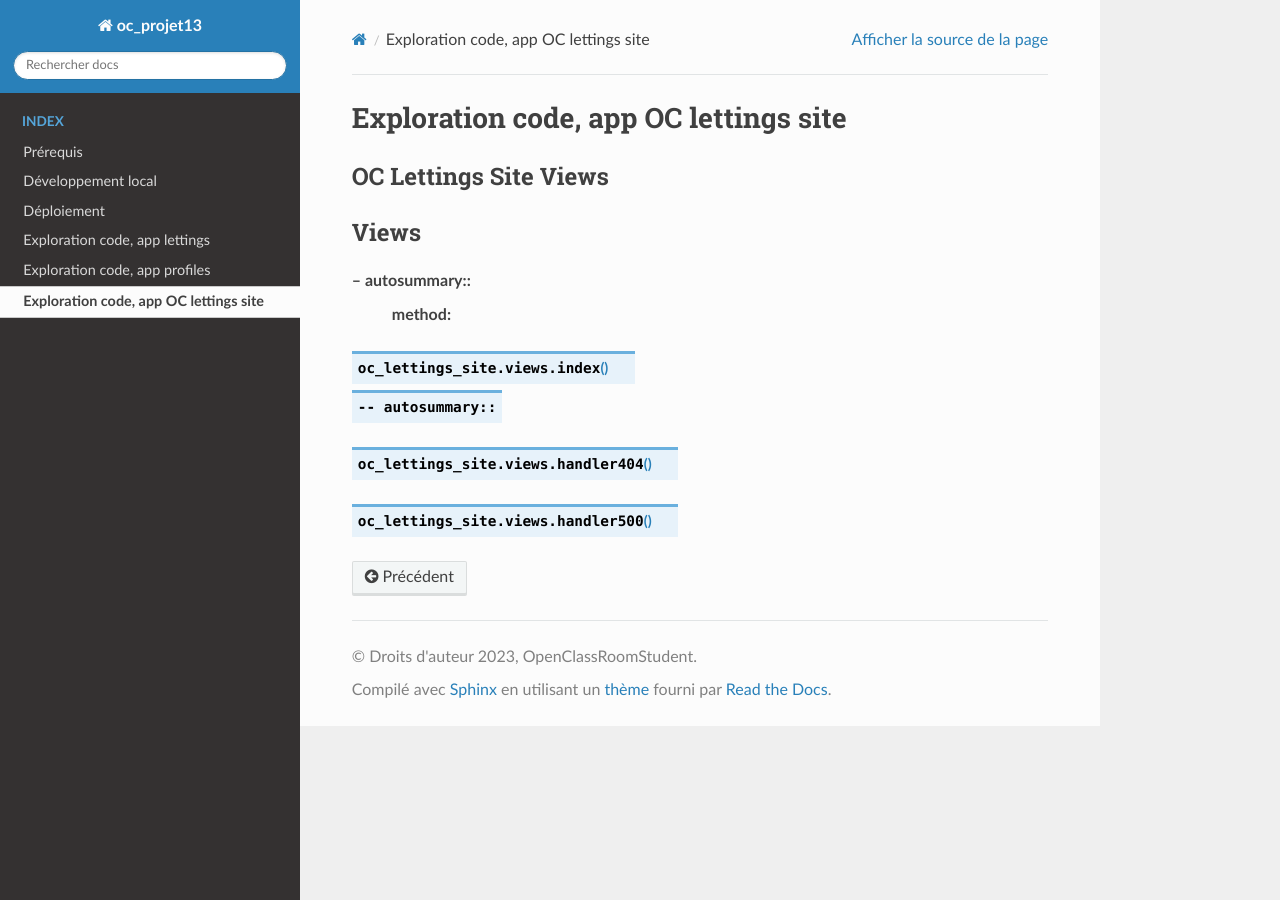
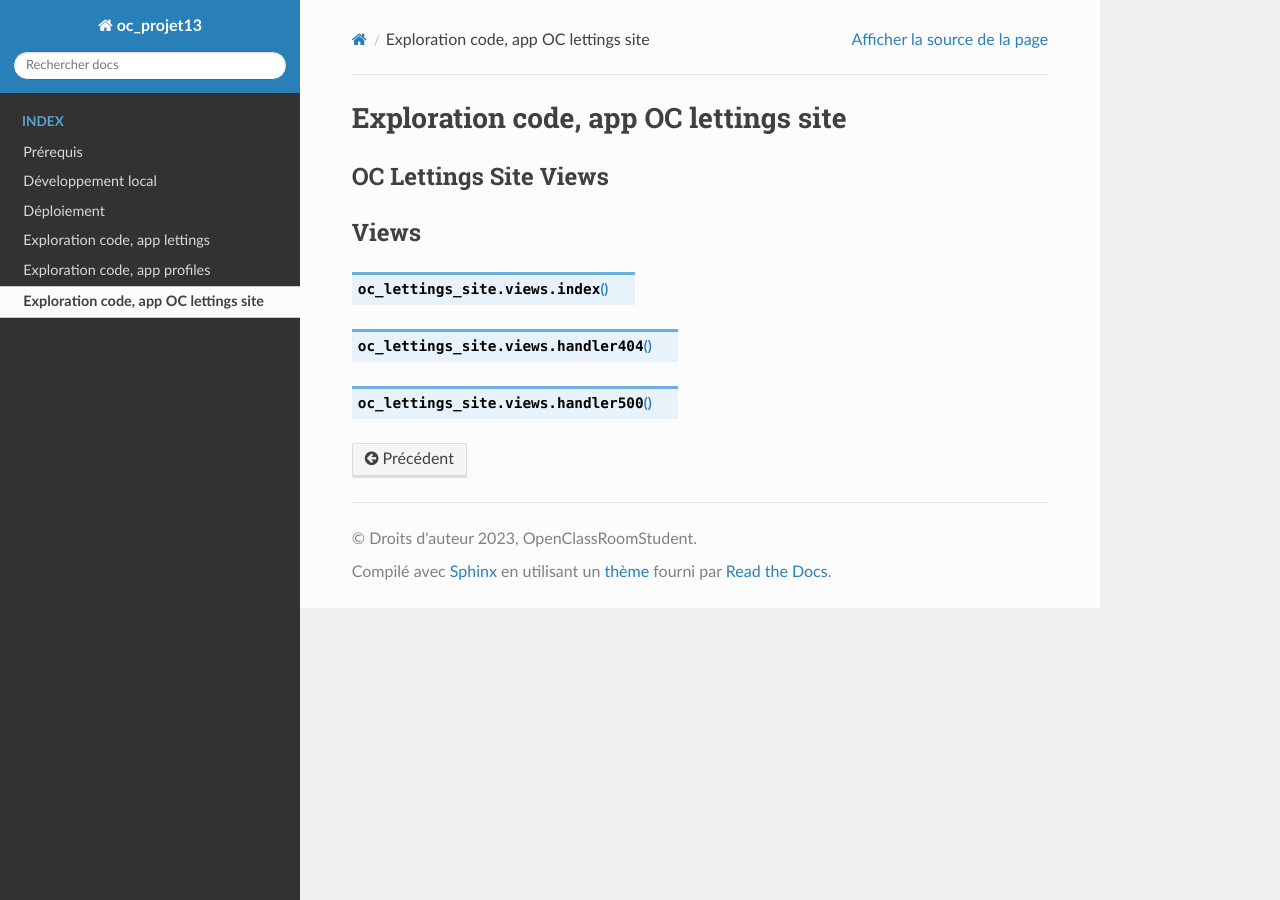
Before and after one commit to memphis-tools/oc_projet13_orange_country_lettings, a Sphinx documentation site: the page built from doc/source/code_review_oc_lettings_site.rst, in a window 1280 px wide. Built offline with Sphinx 7.4.7 and the Read the Docs theme 2.0.0, drawn with Linux system fonts in a browser that asks for light colours.

```diff
--- a/doc/source/code_review_oc_lettings_site.rst
+++ b/doc/source/code_review_oc_lettings_site.rst
@@ -9,11 +9,10 @@ OC Lettings Site Views
 
 Views
 -----
--- autosummary::
-    :method:
 
 .. method:: index
-   -- autosummary::
+   :annotation:
 
 .. method:: handler404
+
 .. method:: handler500
```
Also changed, not shown: doc/source/code_review_lettings.rst (+3 -6 lines), 12 other files.
